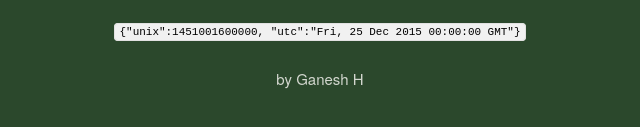
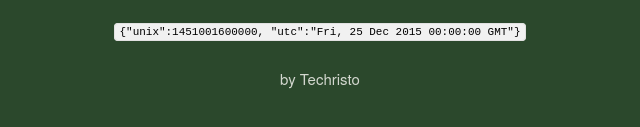
Before and after one commit to techristo/timestamp, a website: page views/index.html in a window 1280 px wide. Shown: the part 611-738 px from the top of the page, 320-960 px from the left. Drawn offline with Linux system fonts and the light colour scheme; files that its build step writes are made by us from their sources.

Commit message:
change trademark

```diff
--- a/views/index.html
+++ b/views/index.html
@@ -41,6 +41,6 @@
       </p>
     </div>
 
-    <p>by <a href="https://nesh.gq">Ganesh H</a></p>
+    <p>by Techristo</p>
   </body>
 </html>
```
